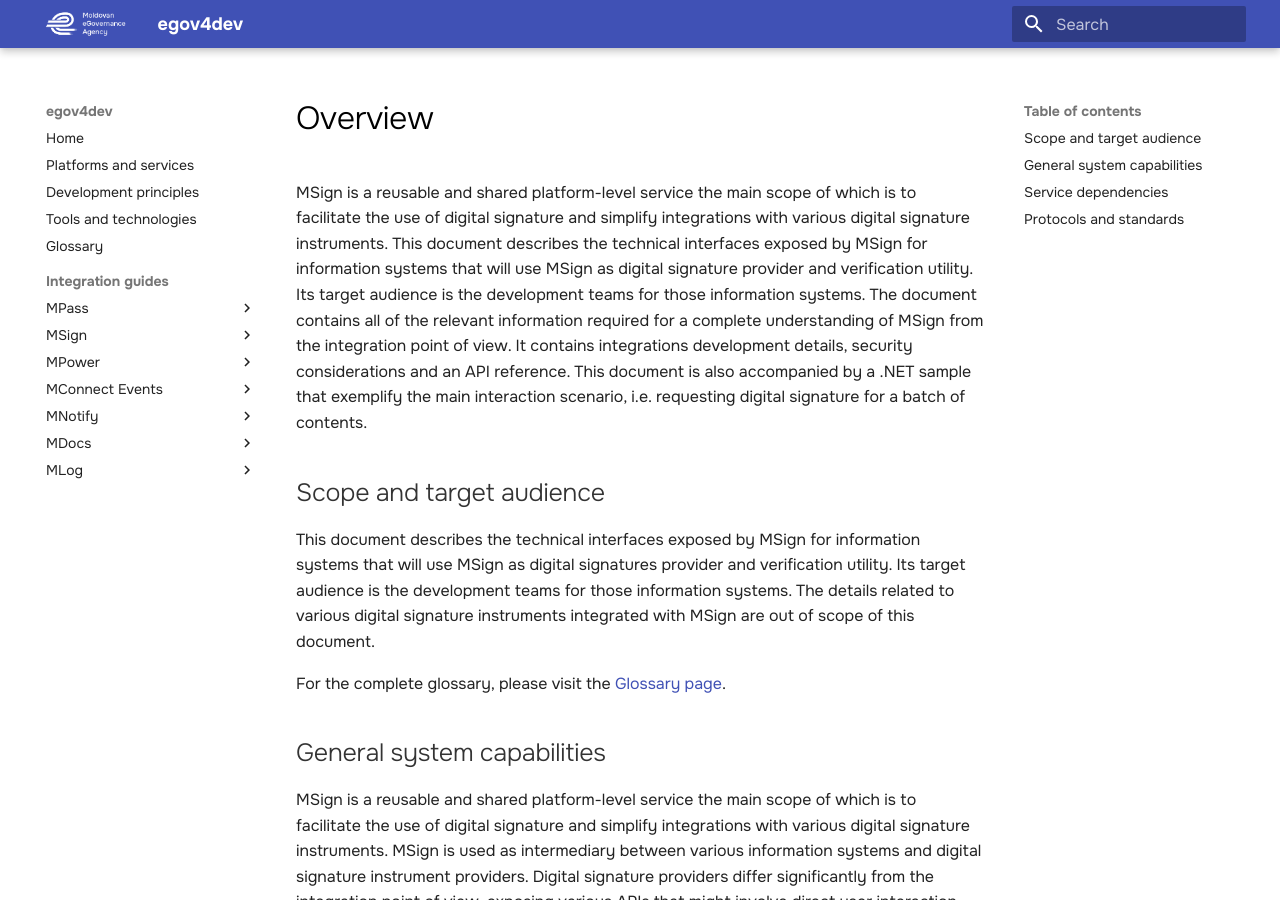
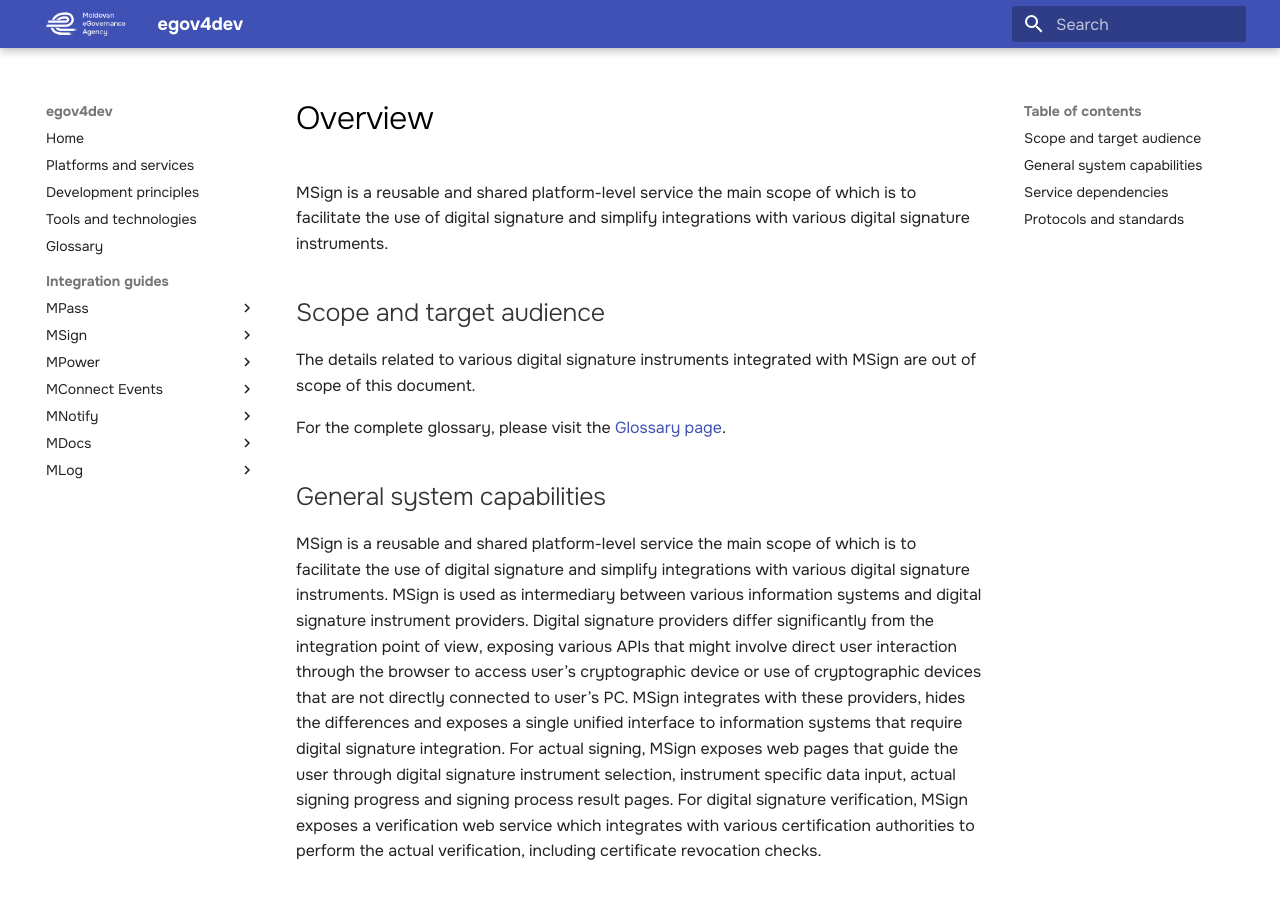
Before and after one commit to egov-moldova/egov4dev, an MkDocs documentation site: the page built from docs/guides/msign/index.md, in a window 1280 px wide and 900 px high. Built offline with MkDocs 1.6.1 and Material for MkDocs 9.7.7, drawn with Linux system fonts in a browser that asks for light colours.

Commit message:
Update index.md

```diff
--- a/docs/guides/msign/index.md
+++ b/docs/guides/msign/index.md
@@ -1,12 +1,9 @@
 # Overview
 
 MSign is a reusable and shared platform-level service the main scope of which is to facilitate the use of digital signature and simplify integrations with various digital signature instruments.
-This document describes the technical interfaces exposed by MSign for information systems that will use MSign as digital signature provider and verification utility. Its target audience is the development teams for those information systems.
-The document contains all of the relevant information required for a complete understanding of MSign from the integration point of view. It contains integrations development details, security considerations and an API reference.
-This document is also accompanied by a .NET sample that exemplify the main interaction scenario, i.e. requesting digital signature for a batch of contents.
 
 ## Scope and target audience
-This document describes the technical interfaces exposed by MSign for information systems that will use MSign as digital signatures provider and verification utility. Its target audience is the development teams for those information systems.
+
 The details related to various digital signature instruments integrated with MSign are out of scope of this document.
 
 For the complete glossary, please visit the [Glossary page](https://egov-moldova.github.io/egov4dev/glossary/glossary/).
```
